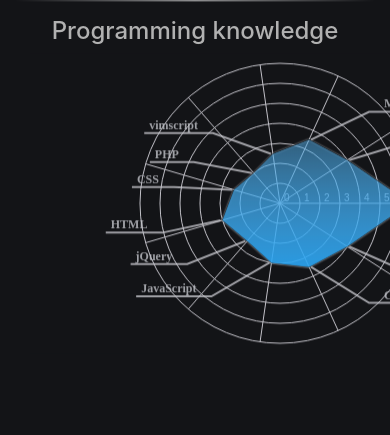
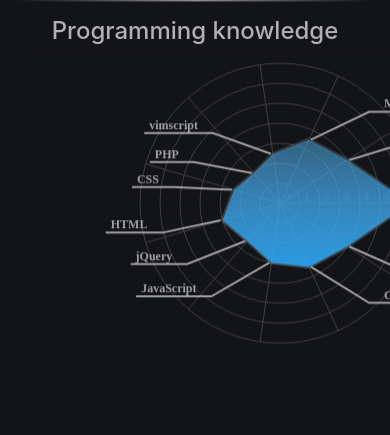
Before and after one commit to liljekvist/liljekvist, a plain HTML site: page index.html in a window 390 px wide. Both pictures are taken after a click on the element "about". Shown: the part 409-844 px from the top of the page. Drawn offline with nearby package versions, Linux system fonts and the light colour scheme.

Commit message:
Removed custom cursor

```diff
--- /dev/null
+++ b/assets/javascript/mouse.js
@@ -0,0 +1,51 @@
+$(function($) {
+
+	//About page
+
+	$(".about-text").on('click', function () {
+		$("body").addClass("about-on");
+	});
+	$(".about-close").on('click', function () {
+		$("body").removeClass("about-on");
+	});
+
+
+	//Education page
+
+	$(".education-text").on('click', function () {
+		$("body").addClass("education-on");
+	});
+	$(".education-close").on('click', function () {
+		$("body").removeClass("education-on");
+	});
+
+
+	//Essay portfolio page
+
+	$(".essay").on('click', function () {
+		$("body").addClass("essay-on");
+	});
+	$(".essay-close").on('click', function () {
+		$("body").removeClass("essay-on");
+	});
+
+
+	//cloeopatra portfolio page
+
+	$(".cloeopatra").on('click', function () {
+		$("body").addClass("cloeopatra-on");
+	});
+	$(".cloeopatra-close").on('click', function () {
+		$("body").removeClass("cloeopatra-on");
+	});
+
+
+	//Adventofcode portfolio page
+
+	$(".adventofcode").on('click', function () {
+		$("body").addClass("adventofcode-on");
+	});
+	$(".adventofcode-close").on('click', function () {
+		$("body").removeClass("adventofcode-on");
+	});
+  });
--- a/assets/javascript/script.js
+++ b/assets/javascript/radar.js
@@ -1,115 +1,4 @@
-
-
-/* Please ❤ this if you like it! */
-
-
-$(function($) { "use strict";
-    $(".toggle-mousepointer").on('click', function () {
-        $(".mouse-cursor").toggleClass("disabled");
-        $(".mouse-cursor2").toggleClass("disabled");
-        $(".mouse-cursor3").toggleClass("disabled");
-
-    });
-
-    $(document).mousemove(function(n) {
-            if(!($(".mouse-cursor").hasClass("disabled"))){
-                t.style.left = n.clientX + "px",
-                t.style.top = n.clientY + "px",
-                e.style.left = n.clientX + "px",
-                e.style.top = n.clientY + "px",
-                i.style.left = n.clientX + "px",
-                i.style.top = n.clientY + "px"
-            }
-        }).mouseover();
-    var t = document.getElementById("cursor"),
-        e = document.getElementById("cursor2"),
-        i = document.getElementById("cursor3");
-    function n(t) {
-        e.classList.add("hover"), i.classList.add("hover")
-    }
-    function s(t) {
-        e.classList.remove("hover"), i.classList.remove("hover")
-    }
-    s();
-    for (var r = document.querySelectorAll(".hover-target"), a = r.length - 1; a >= 0; a--) {
-        o(r[a])
-    }
-    function o(t) {
-        t.addEventListener("mouseover", n), t.addEventListener("mouseout", s)
-    }
-
-
-	//About page
-
-	$(".about-text").on('click', function () {
-		$("body").addClass("about-on");
-	});
-	$(".about-close").on('click', function () {
-		$("body").removeClass("about-on");
-	});
-
-
-	//Education page
-
-	$(".education-text").on('click', function () {
-		$("body").addClass("education-on");
-	});
-	$(".education-close").on('click', function () {
-		$("body").removeClass("education-on");
-	});
-
-
-	//Essay portfolio page
-
-	$(".essay").on('click', function () {
-		$("body").addClass("essay-on");
-	});
-	$(".essay-close").on('click', function () {
-		$("body").removeClass("essay-on");
-	});
-
-
-	//cloeopatra portfolio page
-
-	$(".cloeopatra").on('click', function () {
-		$("body").addClass("cloeopatra-on");
-	});
-	$(".cloeopatra-close").on('click', function () {
-		$("body").removeClass("cloeopatra-on");
-	});
-
-
-	//Adventofcode portfolio page
-
-	$(".adventofcode").on('click', function () {
-		$("body").addClass("adventofcode-on");
-	});
-	$(".adventofcode-close").on('click', function () {
-		$("body").removeClass("adventofcode-on");
-	});
-
-  $('#chart').radarChart({
-      size: [500, 300],
-      step: 1,
-      title: "",
-      values: {
-        "C++": 6.5,
-        "Cmake": 4.0,
-        "C": 3.5,
-        "JavaScript": 3.0,
-        "jQuery": 2.5,
-        "HTML": 3.0,
-        "CSS": 2.4,
-        "PHP": 2,
-        "vimscript": 2.5,
-        "MariaDB/MYSQL": 3.5,
-        "Problem Solving": 4,
-      },
-      showAxisLabels: true
-    });
-  });
-
-  (function($) {
+(function($) {
 
     var Radar = (function() {
 
@@ -173,8 +62,8 @@ $(function($) { "use strict";
                        this.height/2,
                        this.settings.step * spacing * i,
                        0, 2 * Math.PI, false);
-          this.cxt.strokeStyle = "#c4c3ca";
-          this.cxt.fillStyle = "#c4c3ca";
+          this.cxt.strokeStyle = "#424242";
+          this.cxt.fillStyle = "#424242";
           this.cxt.stroke();
           if (this.settings.showAxisLabels)
             this.cxt.fillText(i,this.width/2 + this.settings.step * spacing * i+4, this.height/2-2);
@@ -189,8 +78,8 @@ $(function($) { "use strict";
           this.cxt.moveTo(this.width / 2, this.height /2);
           var x = this.width / 2 + Math.cos((Math.PI * 2) * (i / size)) * spacing * max;
           var y = this.height /2 + Math.sin((Math.PI * 2) * (i / size)) * spacing * max;
-          this.cxt.fillStyle = "#c4c3ca";
-          this.cxt.strokeStyle = "#c4c3ca";
+          this.cxt.fillStyle = "#424242";
+          this.cxt.strokeStyle = "#424242";
           this.cxt.lineTo(x, y);
           this.cxt.stroke();
         }
@@ -282,4 +171,24 @@ $(function($) { "use strict";
       });
     }
 
+    $('#chart').radarChart({
+      size: [500, 300],
+      step: 1,
+      title: "",
+      values: {
+        "C++": 6.5,
+        "Cmake": 4.0,
+        "C": 3.5,
+        "JavaScript": 3.0,
+        "jQuery": 2.5,
+        "HTML": 3.0,
+        "CSS": 2.4,
+        "PHP": 2,
+        "vimscript": 2.5,
+        "MariaDB/MYSQL": 3.5,
+        "Problem Solving": 4,
+      },
+      showAxisLabels: true
+    });
+
   })(jQuery);
--- a/index.html
+++ b/index.html
@@ -12,7 +12,9 @@
     <meta name="viewport" content="width=device-width, initial-scale=1.0">
     <link rel="stylesheet" href="https://maxcdn.bootstrapcdn.com/bootstrap/4.0.0/css/bootstrap.min.css" integrity="sha384-Gn5384xqQ1aoWXA+058RXPxPg6fy4IWvTNh0E263XmFcJlSAwiGgFAW/dAiS6JXm" crossorigin="anonymous">
     <script src="https://ajax.googleapis.com/ajax/libs/jquery/3.6.0/jquery.min.js"></script>
-    <script src="assets/javascript/script.js"></script>
+    <script src="http://cdnjs.cloudflare.com/ajax/libs/gsap/1.18.0/TweenMax.min.js"></script>
+    <script src="assets/javascript/mouse.js"></script>
+    <script defer src="assets/javascript/radar.js"></script>
     <!--[if lt IE 9]>
       <script src="https://oss.maxcdn.com/html5shiv/3.7.3/html5shiv.min.js"></script>
     <![endif]-->
@@ -21,7 +23,6 @@
     <body>
       <!-- Background image is from Pexels (https://www.pexels.com/sv-se/foto/anteckningsbok-apple-barbar-dator-det-169573/) -->
       <div class="hero-section">
-        <p class="toggle-mousepointer text-darkerwhite">click me to toggle custom mousepointer</p>
         <div class="about-text hover-target text-darkerwhite">about</div>
         <div class="education-text hover-target text-darkerwhite">experience</div>
         <div class="section-center">
```
